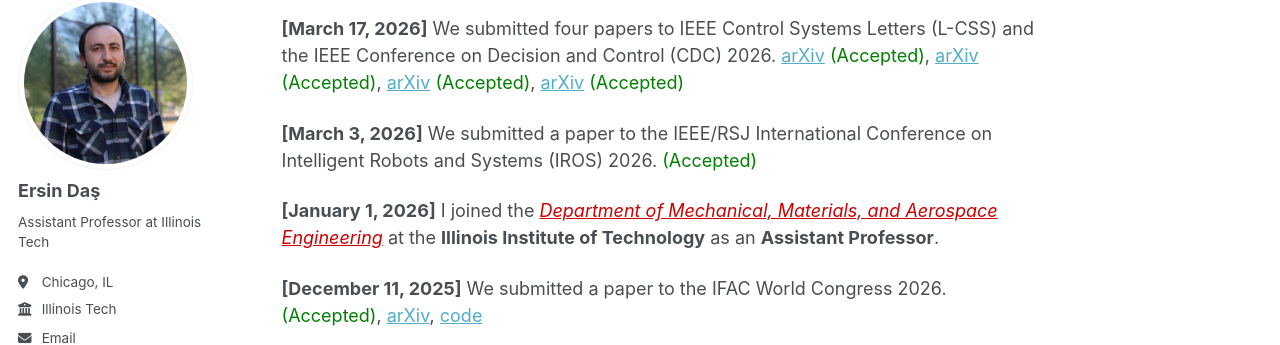
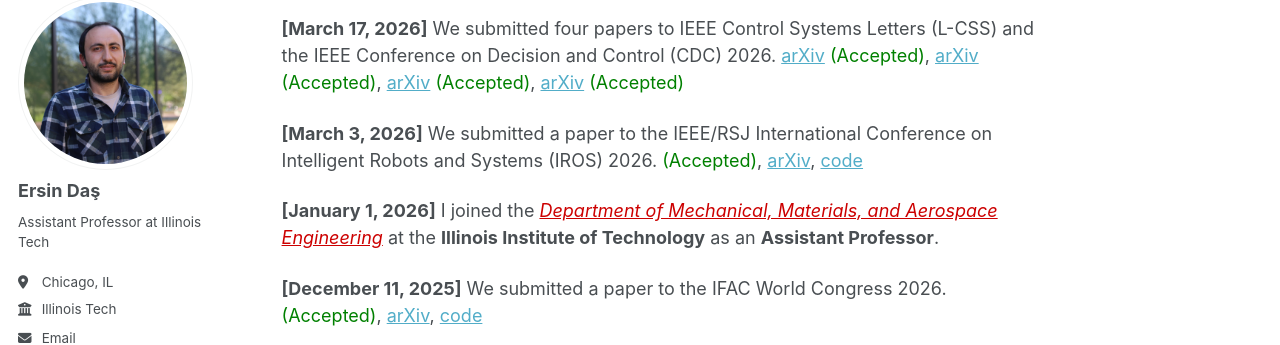
Before and after one commit to ersindas/ersindas.github.io, a Jekyll site: the page built from _pages/about.md, in a window 1280 px wide and 900 px high, scrolled down 460 px. Shown: the part 110-455 px from the top of the window. Built offline with Jekyll 4.4.1, drawn with Linux system fonts in a browser that asks for light colours; some web fonts are replaced.

Commit message:
Update IROS 2026 submission details with links
Added links to arXiv and GitHub for IROS 2026 submission.

```diff
--- a/_pages/about.md
+++ b/_pages/about.md
@@ -20,7 +20,7 @@ News
 ======
 **[March 17, 2026]** We submitted four papers to IEEE Control Systems Letters (L-CSS) and the IEEE Conference on Decision and Control (CDC) 2026. [arXiv](https://arxiv.org/pdf/2603.24566) <span style="color:green;">(Accepted)</span>, [arXiv](https://arxiv.org/pdf/2603.17097) <span style="color:green;">(Accepted)</span>, [arXiv](https://arxiv.org/pdf/2603.18450) <span style="color:green;">(Accepted)</span>,  [arXiv](https://arxiv.org/pdf/2604.08831) <span style="color:green;">(Accepted)</span>
 
-**[March 3, 2026]** We submitted a paper to the IEEE/RSJ International Conference on Intelligent Robots and Systems (IROS) 2026. <span style="color:green;">(Accepted)</span>
+**[March 3, 2026]** We submitted a paper to the IEEE/RSJ International Conference on Intelligent Robots and Systems (IROS) 2026. <span style="color:green;">(Accepted)</span>, [arXiv](https://arxiv.org/pdf/2607.10842), [code](https://github.com/erdiphd/D-SafeMPC)
 
 **[January 1, 2026]** I joined the <em><a href="https://www.iit.edu/mmae" style="color:#CC0000; text-decoration: underline;">Department of Mechanical, Materials, and Aerospace Engineering</a></em> at the <strong>Illinois Institute of Technology</strong> as an <strong>Assistant Professor</strong>.
 
```
